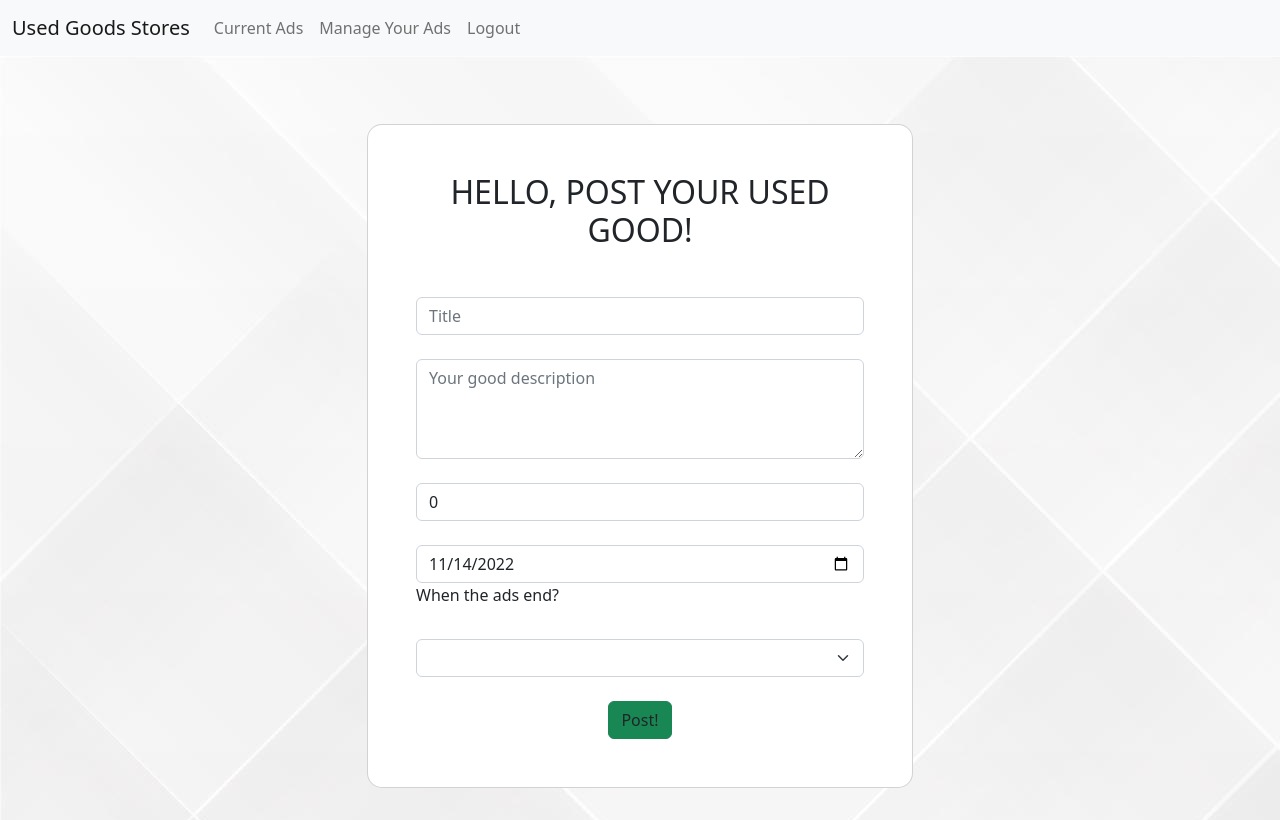
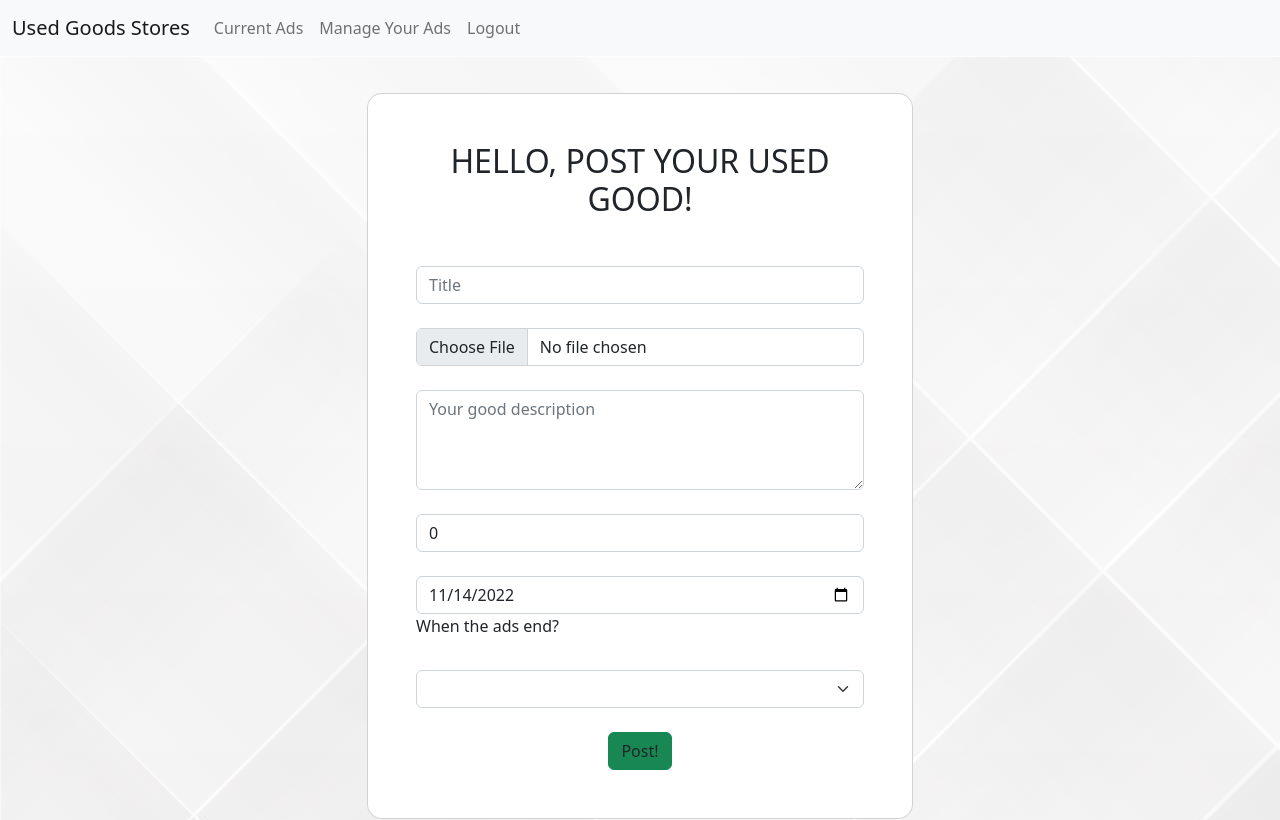
Before and after one commit to The-Good-Stores/client, an Angular app: page /ads/post in a window 1280 px wide. Shown: the top 820 px of the page. Built offline with nearby package versions, Linux system fonts and the light colour scheme; sample sign-in values are in the browser's storage.

Commit message:
file-upload not finished

```diff
--- a/package.json
+++ b/package.json
@@ -21,7 +21,9 @@
     "@ng-bootstrap/ng-bootstrap": "^13.1.0",
     "@popperjs/core": "^2.10.2",
     "bootstrap": "^5.2.0",
+    "filestack-js": "^3.25.0",
     "jwt-decode": "^3.1.2",
+    "lodash": "^4.17.21",
     "rxjs": "~7.5.0",
     "tslib": "^2.3.0",
     "zone.js": "~0.11.4"
--- a/src/app/Models/ads.model.ts
+++ b/src/app/Models/ads.model.ts
@@ -10,4 +10,5 @@ export default interface Ad {
   active: boolean;
   createdAt?: Date;
   updatedAt?: Date;
+  imgUrl: string;
 }
--- a/src/app/ads/post/post.component.html
+++ b/src/app/ads/post/post.component.html
@@ -1,5 +1,8 @@
 <div>
-  <section class="vh-100 bg-image" style="background-image: url(assets/images/bg.jpg)">
+  <section
+    class="vh-100 bg-image"
+    style="background-image: url(assets/images/bg.jpg)"
+  >
     <div class="mask d-flex align-items-center h-100 gradient-custom-3">
       <div class="container h-100">
         <div class="row d-flex justify-content-center align-items-center h-100">
@@ -20,6 +23,15 @@
                       class="form-control form-control-md"
                       placeholder="Title"
                       required
+                    />
+                  </div>
+                  <div class="form-outline mb-4">
+                    <p>{{ imageError }}</p>
+                    <input
+                      type="file"
+                      name="Upload"
+                      class="form-control form-control-md"
+                      (change)="fileChangeEvent($event)"
                     />
                   </div>
                   <div class="form-outline mb-4">
@@ -49,7 +61,7 @@
                   <div class="form-outline mb-4">
                     <input
                       #end="ngModel"
-                      [ngModel]="postInfo.end | date: 'YYYY-MM-dd'"
+                      [ngModel]="postInfo.end | date : 'YYYY-MM-dd'"
                       (ngModelChange)="postInfo.end = $event"
                       type="date"
                       id="end"
--- a/src/app/ads/post/post.component.ts
+++ b/src/app/ads/post/post.component.ts
@@ -5,24 +5,27 @@ import { ActivatedRoute } from '@angular/router';
 import { Router } from '@angular/router';
 import { UserService } from 'src/app/services/user.service';
 import User from 'src/app/Models/user.model';
-
+import { ImgUploadService } from 'src/app/services/img-upload.service';
 @Component({
   selector: 'app-post',
   templateUrl: './post.component.html',
   styleUrls: ['./post.component.css'],
 })
 export class PostComponent implements OnInit {
-  // ad?: Ad;
   user: User | undefined = this.userService.getUserInfo();
-
   posting: boolean = true;
   id = this.route.snapshot.paramMap.get('id');
+
+  imageError: string | null;
+  isImageSaved: boolean;
+  cardImageBase64: string;
 
   constructor(
     private adsService: AdsService,
     private route: ActivatedRoute,
     private router: Router,
-    private userService: UserService
+    private userService: UserService,
+    private imgUploadService: ImgUploadService
   ) {}
   postInfo: Ad = {
     adsId: '',
@@ -34,6 +37,7 @@ export class PostComponent implements OnInit {
     deliveryMethod: '',
     active: true,
     begin: new Date(),
+    imgUrl: '',
   };
   ngOnInit(): void {
     if (this.id != null) {
@@ -44,9 +48,40 @@ export class PostComponent implements OnInit {
       });
     }
   }
+  fileChangeEvent(fileInput: any) {
+    this.imageError = null;
+    if (fileInput.target.files && fileInput.target.files[0]) {
+      // Size Filter Bytes
+      const max_size = 20971520;
+      const max_height = 15200;
+      const max_width = 25600;
+      if (fileInput.target.files[0].size > max_size) {
+        this.imageError = 'Maximum size allowed is ' + max_size / 1000 + 'Mb';
+
+        return false;
+      }
+      const reader = new FileReader();
+      reader.onload = (e: any) => {
+        const image = new Image();
+        image.src = e.target.result;
+        image.onload = () => {
+          const imgBase64Path = e.target.result;
+          this.cardImageBase64 = imgBase64Path;
+          this.isImageSaved = true;
+          return true;
+        };
+      };
+
+      reader.readAsDataURL(fileInput.target.files[0]);
+    }
+    return;
+  }
   post(): void {
-    console.log('hello');
-    console.log(this.posting);
+    console.log(this.postInfo);
+    this.imgUploadService
+      .imgUpload(this.cardImageBase64)
+      .subscribe((res) => console.log(res));
+
     if (this.posting && this.user) {
       this.postInfo.username = this.user.username;
       this.adsService
--- a/src/app/ads/questions/questions.component.ts
+++ b/src/app/ads/questions/questions.component.ts
@@ -26,6 +26,7 @@ export class QuestionsComponent implements OnInit {
     end: new Date(),
     deliveryMethod: '',
     active: true,
+    imgUrl: '',
   };
   id: string | null = this.route.snapshot.paramMap.get('id');
   constructor(
--- /dev/null
+++ b/src/app/services/img-upload.service.ts
@@ -0,0 +1,18 @@
+import { HttpClient } from '@angular/common/http';
+import { Injectable } from '@angular/core';
+import { Observable } from 'rxjs';
+import { environment } from 'src/environments/environment';
+
+@Injectable({
+  providedIn: 'root',
+})
+export class ImgUploadService {
+  constructor(private http: HttpClient) {}
+
+  imgUpload(img: string): Observable<any> {
+    return this.http.post(
+      `https://api.imgbb.com/1/upload?expiration=600&key=${environment.filestackAPI}`,
+      { image: img }
+    );
+  }
+}
--- a/src/environments/environment.prod.ts
+++ b/src/environments/environment.prod.ts
@@ -1,4 +1,5 @@
 export const environment = {
   production: false,
-  apiUrl: "https://used-good-store-api.onrender.com/api"
+  apiUrl: "https://used-good-store-api.onrender.com/api",
+  filestackAPI: 'e3b736dc76570e6cd4a9f4be4b198a35',
 };
--- a/src/environments/environment.ts
+++ b/src/environments/environment.ts
@@ -1,5 +1,6 @@
 export const environment = {
   production: false,
   apiUrl: 'https://used-good-store-api.onrender.com/api',
+  filestackAPI: 'e3b736dc76570e6cd4a9f4be4b198a35',
   // apiUrl: "http://localhost:8000/api"
 };
--- a/src/index.html
+++ b/src/index.html
@@ -1,11 +1,12 @@
-<!doctype html>
+<!DOCTYPE html>
 <html lang="en">
   <head>
-  <meta charset="utf-8">
+    <meta charset="utf-8" />
     <title>Used Goods Store</title>
-  <base href="/">
-  <meta name="viewport" content="width=device-width, initial-scale=1">
-  <link rel="icon" type="image/x-icon" href="favicon.ico">
+    <base href="/" />
+    <meta name="viewport" content="width=device-width, initial-scale=1" />
+    <link rel="icon" type="image/x-icon" href="favicon.ico" />
+    <script src="//static.filestackapi.com/filestack-js/3.x.x/filestack.min.js"></script>
   </head>
   <body>
     <app-root></app-root>
```
Also changed, not shown: 2 other files (tests, documents, lock files or other folders). Lines whose indentation alone changed are shown as unchanged.
